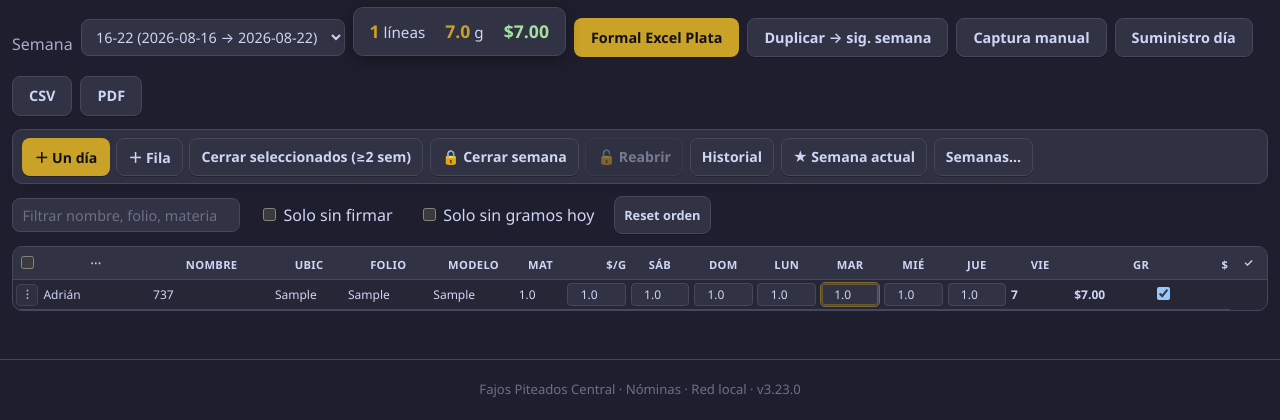
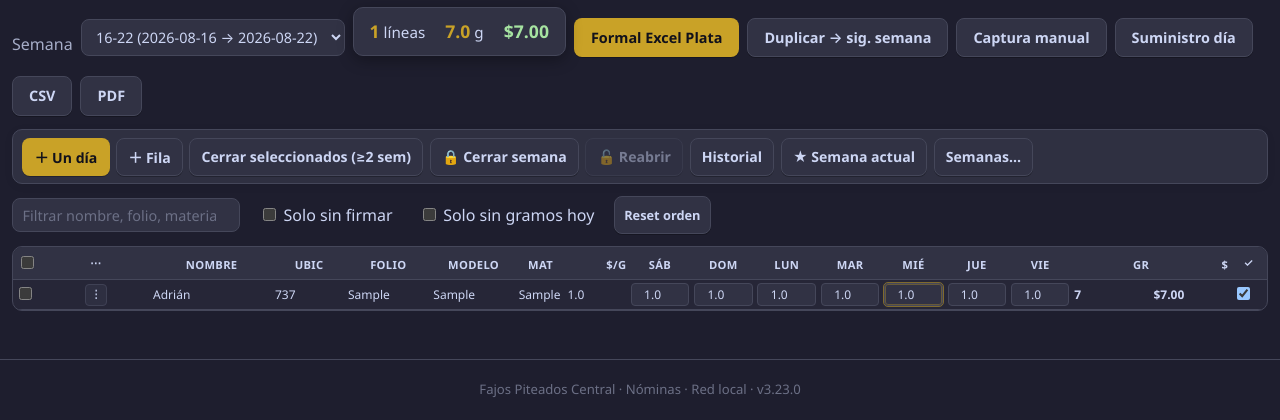
Before and after one commit to ArmandoHoyosfg/fajos_central, a FastAPI app: page /produccion in a window 1280 px wide. Shown: the part 404-824 px from the top of the page. Run offline with FastAPI, Linux system fonts and the light colour scheme; data comes from the database, SQL or seed files in the repository; tables that the repository leaves empty hold one stand-in row (values such as "Sample post").

Commit message:
fix(3.23.0): add row selection checkboxes for batch close

```diff
--- a/app/web/templates/produccion.html
+++ b/app/web/templates/produccion.html
@@ -257,6 +257,11 @@
             "gm_vie": r.gm_vie if r.gm_vie else "",
             "firmado": 1 if r.firmado else 0
           } %}
+      <td class="col-sel">
+        <input type="checkbox" class="row-sel" value="{{ r.id }}"
+               data-inact="{{ 1 if folio_inact_ids and r.id in folio_inact_ids else 0 }}"
+               title="Seleccionar para cerrar por lote">
+      </td>
       <td class="col-actions">
         {% if not semana_cerrada %}
         <div class="row-menu">
```
